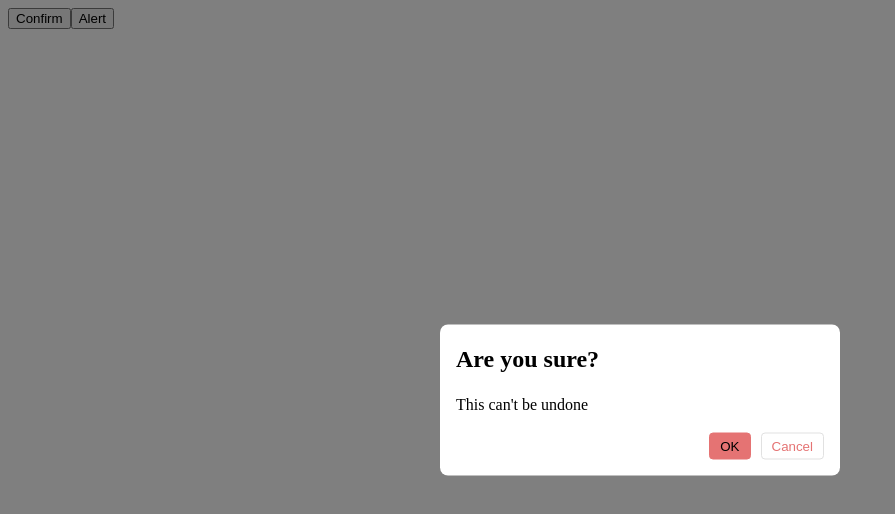
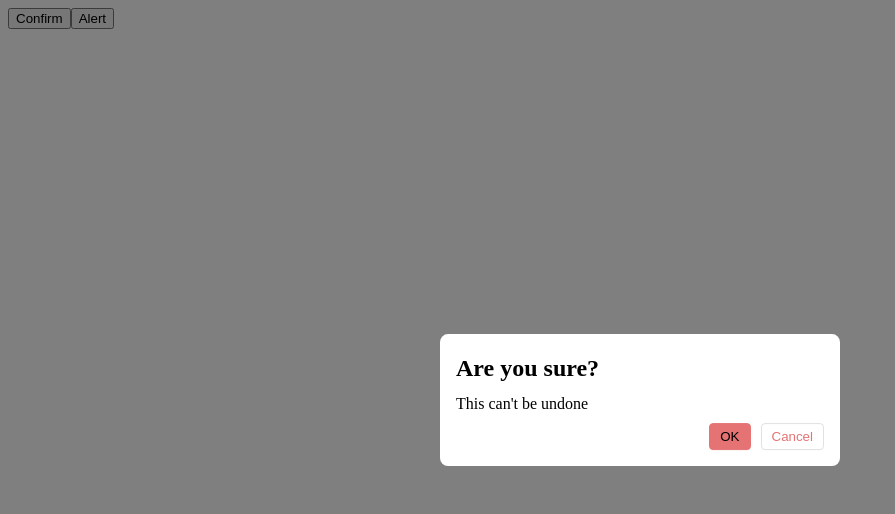
Before and after one commit to marshallku/React-Dialog, a React (Vite) app: page / in a window 1280 px wide. Both pictures are taken after a click on the button "Confirm". Shown: the top 514 px of the page, without its empty margins (0-895 px from the left). Built offline with nearby package versions, Linux system fonts and the light colour scheme.

Commit message:
Update design

```diff
--- a/src/components/Dialog.css
+++ b/src/components/Dialog.css
@@ -22,7 +22,15 @@
 }
 
 .dialog__title {
-    margin: 0 0 1rem 0;
+    margin: 0 0 0.5rem 0;
+    font-size: 1.5rem;
+    font-weight: bold;
+    line-height: 1.5;
+}
+
+.dialog__description {
+    margin: 0.5rem 0;
+    line-height: 1.3;
 }
 
 .dialog__buttons {
--- a/src/components/Dialog.tsx
+++ b/src/components/Dialog.tsx
@@ -13,7 +13,9 @@ export default function Dialog() {
             <div className="dialog-backdrop" onClick={onCancel} />
             <section className="dialog">
                 <h2 className="dialog__title">{title}</h2>
-                {description && <p>{description}</p>}
+                {description && (
+                    <p className="dialog__description">{description}</p>
+                )}
                 <div className="dialog__buttons">
                     <button
                         type="button"
```
